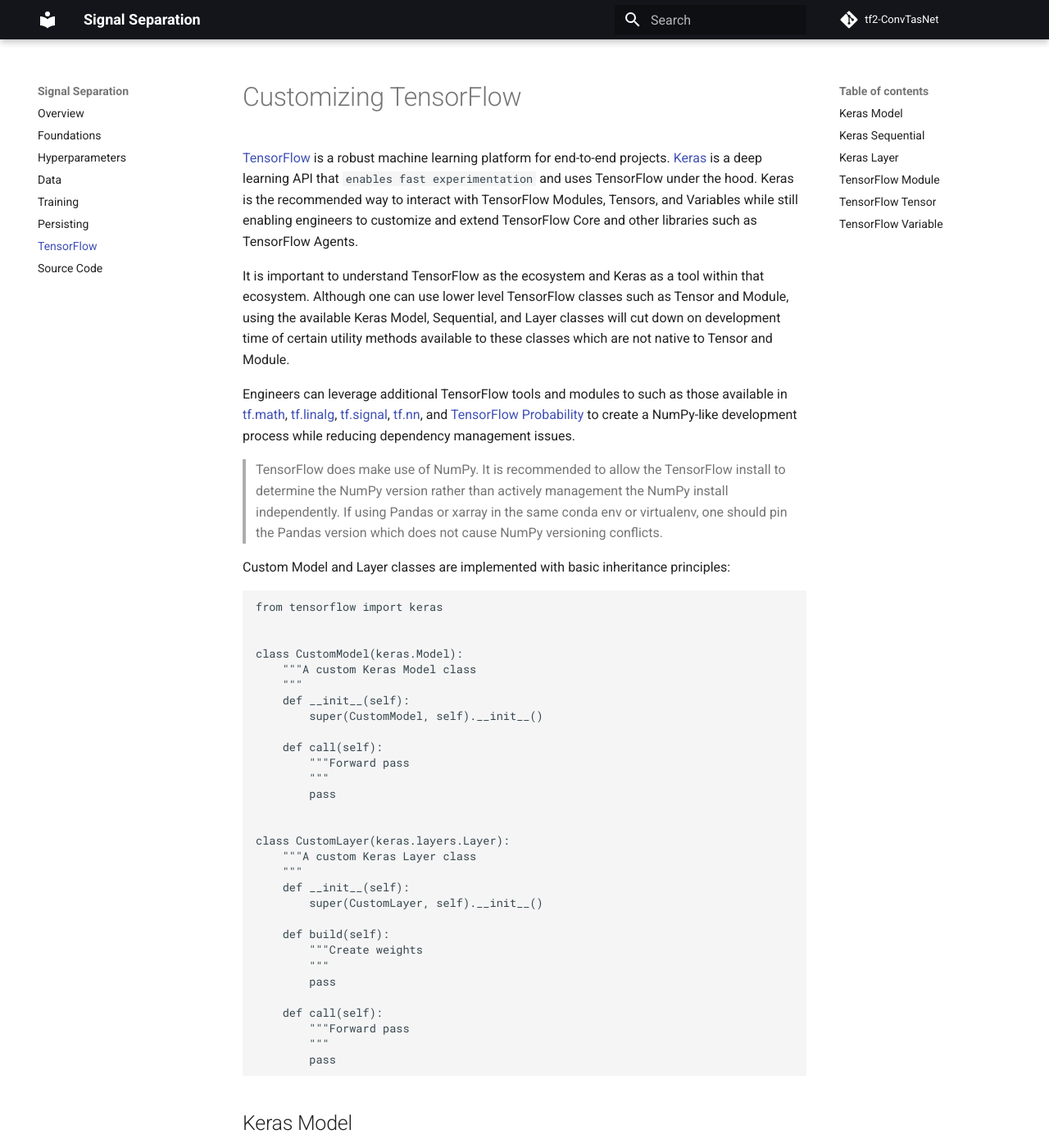
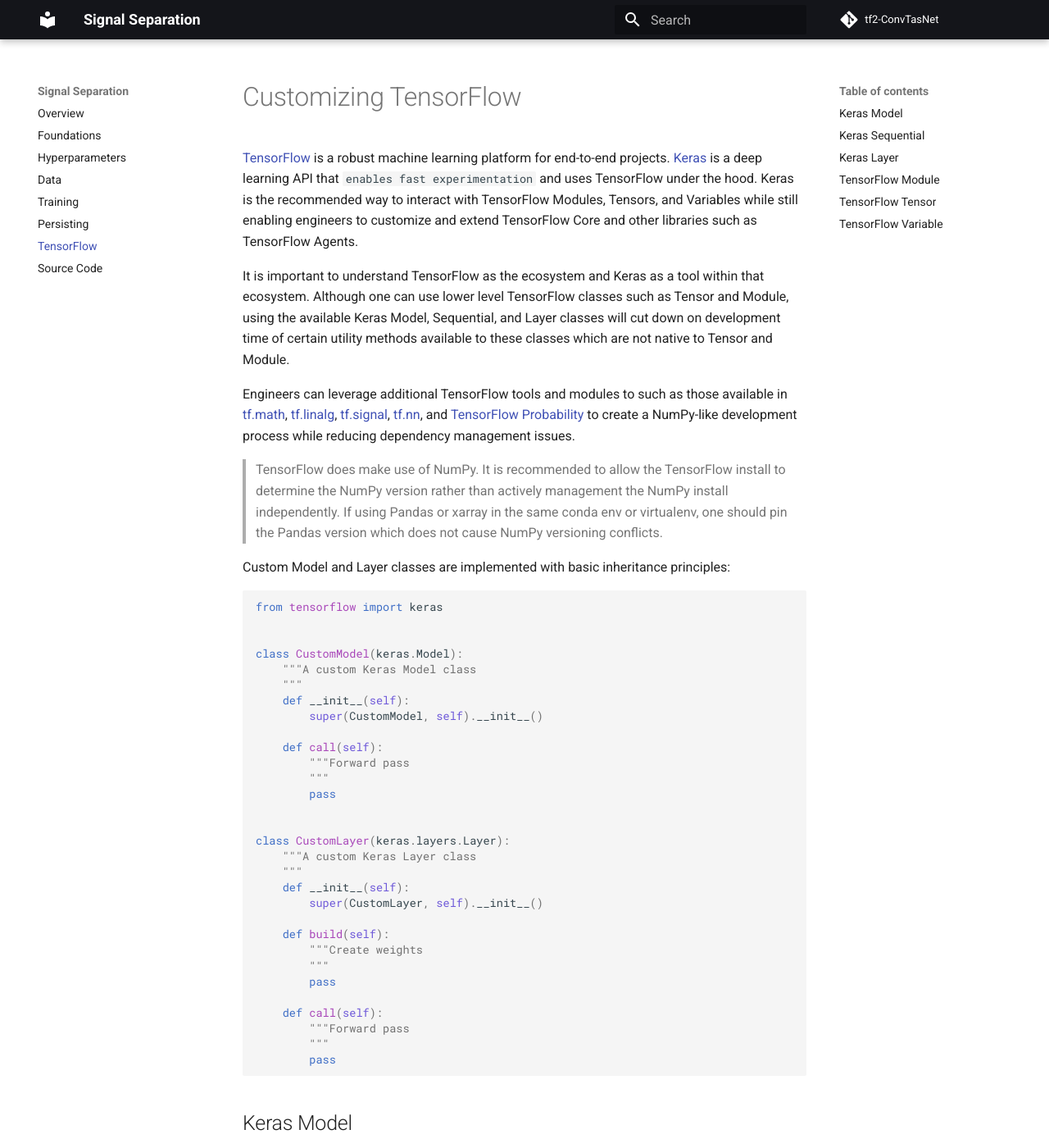
Before and after one commit to ishine/tf2-ConvTasNet, an MkDocs documentation site: the page built from docs/tensorflow.md, in a window 1280 px wide and 1400 px high. Shown: the whole window at 82% size. Built offline with MkDocs 1.6.1 and Material for MkDocs 9.7.7, drawn with Linux system fonts in a browser that asks for light colours; comment, search, counter and statistics services are not loaded.

Commit message:
adding code syntax mdext

```diff
--- a/mkdocs.yml
+++ b/mkdocs.yml
@@ -11,6 +11,8 @@
   font:
     text: Roboto
     code: Roboto Mono
+  features:
+    - content.code.annotate
 
 repo_name: tf2-ConvTasNet
 repo_url: https://github.com/AiEngineering/tf2-ConvTasNet
@@ -29,6 +31,11 @@
 markdown_extensions:
   - pymdownx.arithmatex:
       generic: true
+  - pymdownx.highlight:
+      anchor_linenums: true
+  - pymdownx.inlinehilite
+  - pymdownx.snippets
+  - pymdownx.superfences
 
 extra_javascript:
   - javascripts/mathjax.js
```
